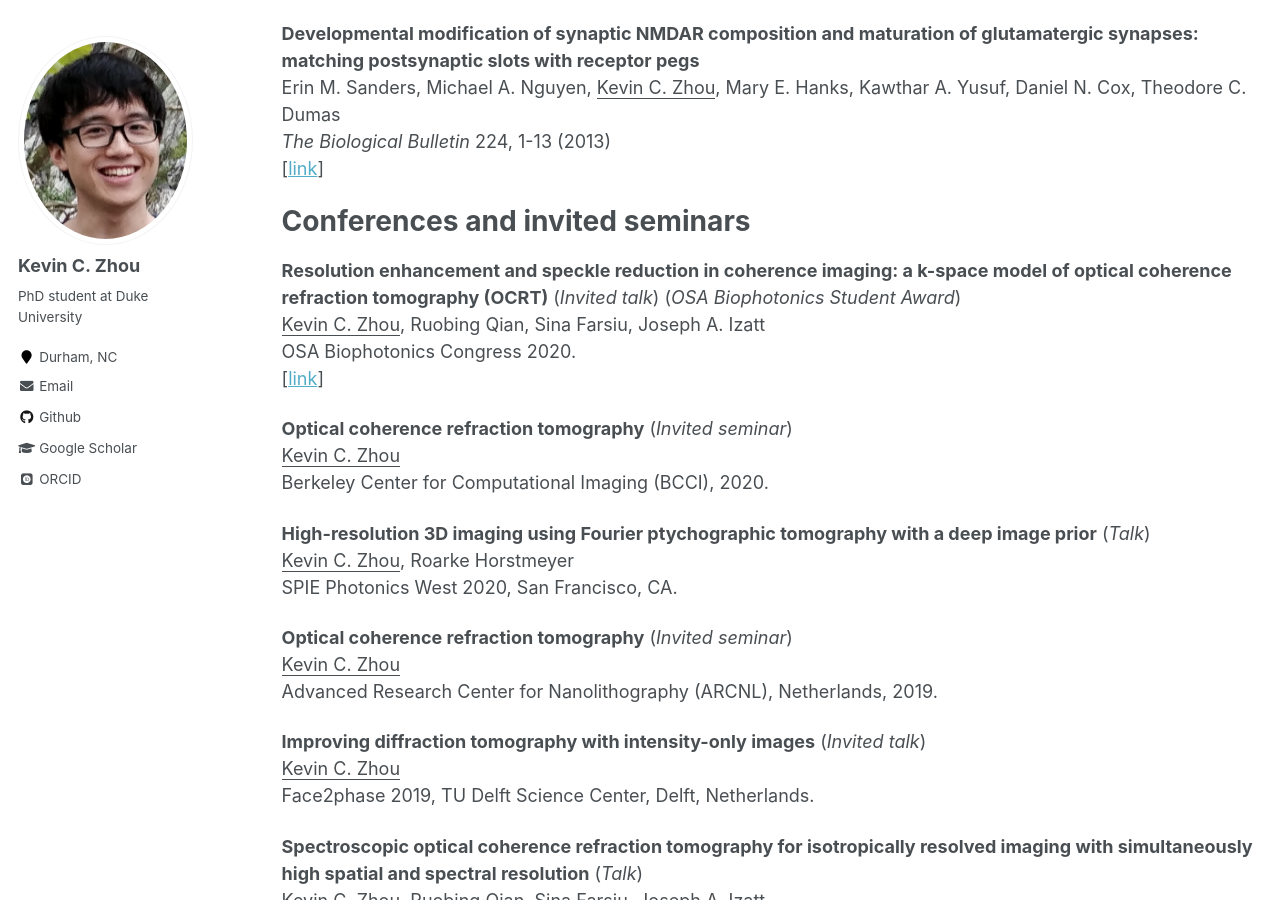
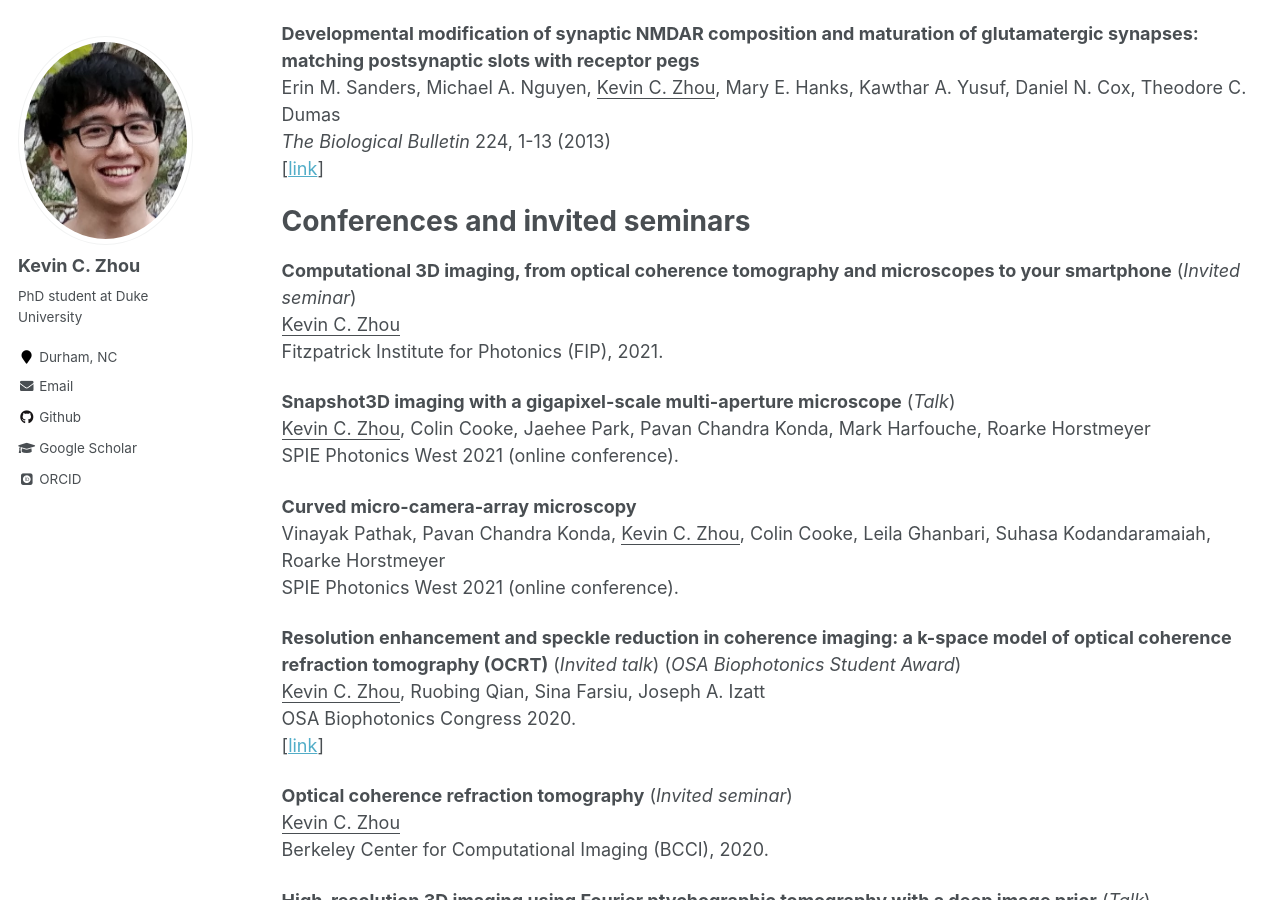
Before and after one commit to kevinczhou/kevinczhou.github.io, a Jekyll site: the page built from _pages/publications.md, in a window 1280 px wide and 900 px high, scrolled down 3046 px. Built offline with Jekyll 4.4.1, drawn with Linux system fonts in a browser that asks for light colours; some web fonts are replaced; some of the changed text lies outside the part shown.

Commit message:
Update publications.md

```diff
--- a/_pages/publications.md
+++ b/_pages/publications.md
@@ -11,7 +11,7 @@ arXiv:2101.03719 (2021)
 
 **Mesoscopic photogrammetry with an unstabilized phone camera**
 <ins>Kevin C. Zhou</ins>, Colin Cooke, Jaehee Park, Ruobing Qian, Roarke Horstmeyer, Joseph A. Izatt, Sina Farsiu
-arXiv:2012.06044 (2020)
+arXiv:2012.06044 (2020) *to appear in CVPR 2021*
 [[link](https://arxiv.org/abs/2012.06044)] [[code](https://github.com/kevinczhou/mesoscopic-photogrammetry)] [[data](https://figshare.com/articles/dataset/Mesoscopic_photogrammetry_with_an_unstabilized_phone_camera_-_datasets/13363574)]
 
 **Unified k-space theory of optical coherence tomography**
@@ -109,6 +109,18 @@ Erin M. Sanders, Michael A. Nguyen, <ins>Kevin C. Zhou</ins>, Mary E. Hanks, Kaw
 
 
 # Conferences and invited seminars
+**Computational 3D imaging, from optical coherence tomography and microscopes to your smartphone** (*Invited seminar*)
+<ins>Kevin C. Zhou</ins>
+Fitzpatrick Institute for Photonics (FIP), 2021.
+
+**Snapshot3D imaging with a gigapixel-scale multi-aperture microscope** (*Talk*)
+<ins>Kevin C. Zhou</ins>, Colin Cooke, Jaehee Park, Pavan Chandra Konda, Mark Harfouche, Roarke Horstmeyer
+SPIE Photonics West 2021 (online conference).
+
+**Curved micro-camera-array microscopy**
+Vinayak Pathak, Pavan Chandra Konda, <ins>Kevin C. Zhou</ins>, Colin Cooke, Leila Ghanbari, Suhasa Kodandaramaiah, Roarke Horstmeyer
+SPIE Photonics West 2021 (online conference).
+
 **Resolution enhancement and speckle reduction in coherence imaging: a k-space model of optical coherence refraction tomography (OCRT)**  (*Invited talk*) (*OSA Biophotonics Student Award*)
 <ins>Kevin C. Zhou</ins>, Ruobing Qian, Sina Farsiu, Joseph A. Izatt
 OSA Biophotonics Congress 2020.
```
